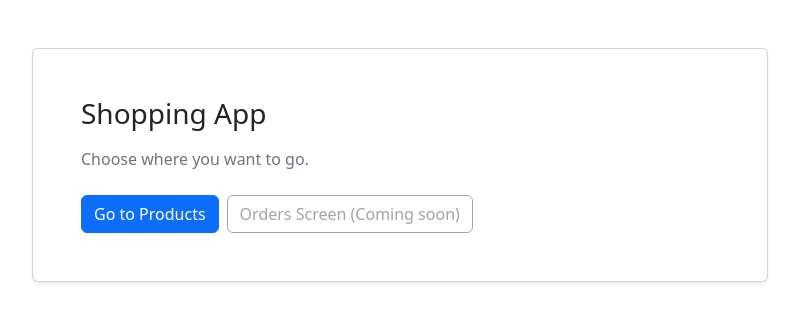
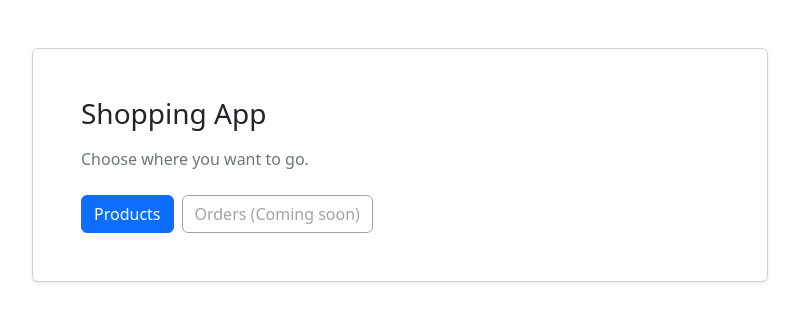
Before and after one commit to substitute03/ShoppingAppNg, an Angular app in the folder ShoppingAppNg/: page / in a window 1280 px wide. Shown: the top 322 px of the page, without its empty margins (240-1039 px from the left). Built offline with nearby package versions, Linux system fonts and the light colour scheme.

Commit message:
Update text

```diff
--- a/ShoppingAppNg/src/app/pages/home/home.component.html
+++ b/ShoppingAppNg/src/app/pages/home/home.component.html
@@ -9,9 +9,9 @@
           </p>
 
           <div class="d-flex flex-wrap gap-2">
-            <a class="btn btn-primary" routerLink="/products">Go to Products</a>
+            <a class="btn btn-primary" routerLink="/products">Products</a>
             <button class="btn btn-outline-secondary" type="button" disabled>
-              Orders Screen (Coming soon)
+              Orders (Coming soon)
             </button>
           </div>
         </div>
```
